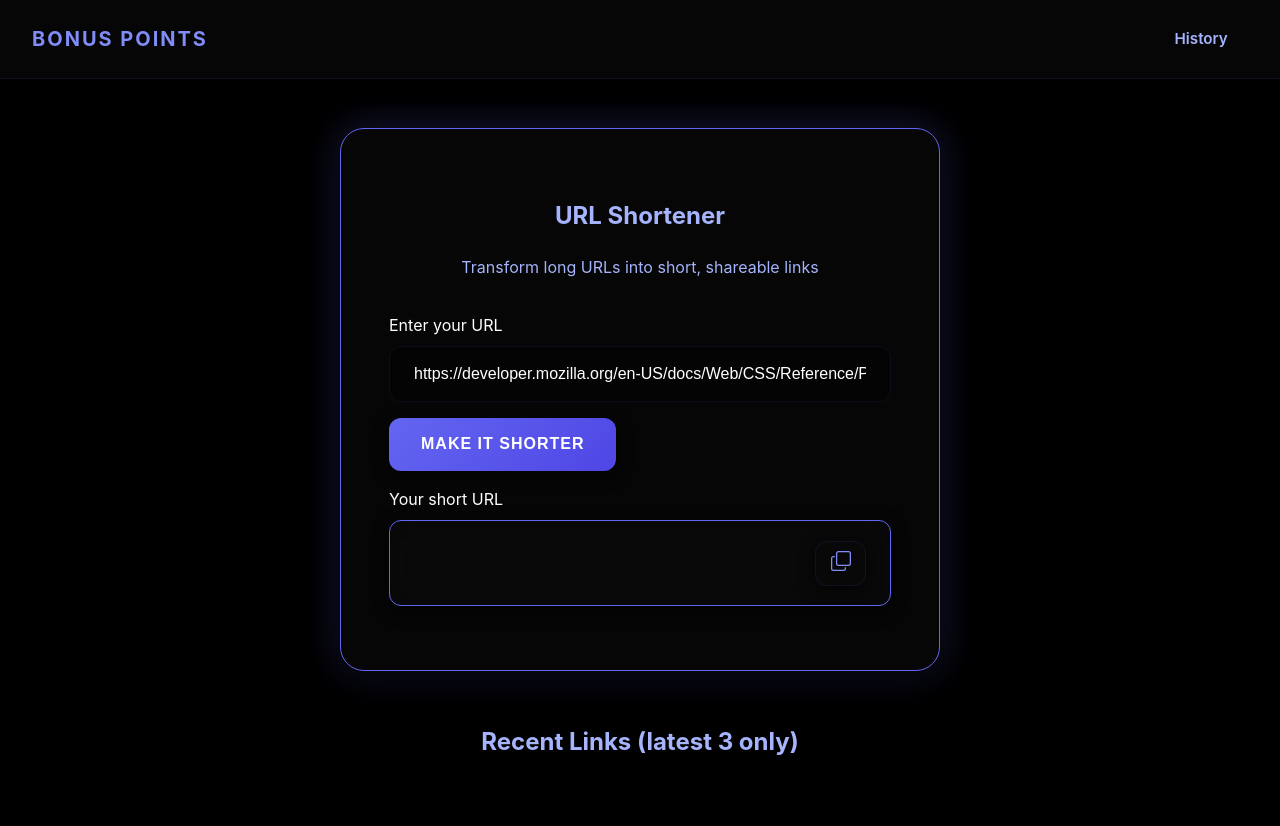
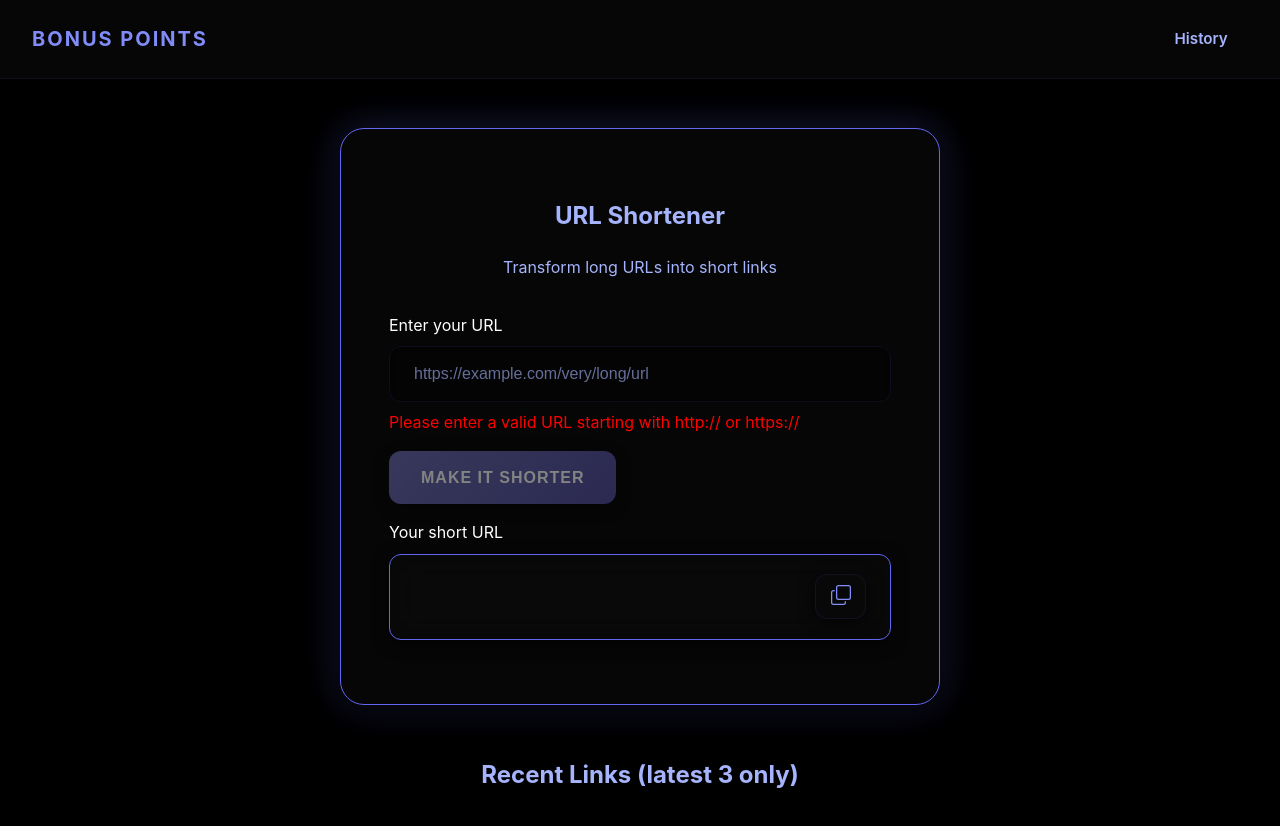
Before and after one commit to Jitkal/BonusPoints-URL-shorten, a React (Vite) app in the folder Url-shorten/: page / in a window 1280 px wide. Shown: the top 826 px of the page. Built offline with nearby package versions, Linux system fonts and the light colour scheme.

Commit message:
validate url error

```diff
--- a/Url-shorten/src/components/ShortenURL.jsx
+++ b/Url-shorten/src/components/ShortenURL.jsx
@@ -45,7 +45,16 @@ const makeShorten = async (longURL,setResult) => {
 
 const ShortenURL=(props)=> {
     const [result, setResult] = useState()
-
+    const [isCorrectURL, setIsCorrectURL] = useState(null)
+    useEffect(() => {
+        const urlRegex = /^(https?:\/\/)[^\s/$.?#].[^\s]*$/i;
+        if (props.longUrl && urlRegex.test(props.longUrl)) {
+            console.log(`valid URL`);
+            setIsCorrectURL(null);
+        } else {
+            setIsCorrectURL('Please enter a valid URL starting with http:// or https://');
+        }
+    }, [props.longUrl]);
     return (
         <div className='Card'>
             <div className='Container'>
@@ -53,22 +62,33 @@ const ShortenURL=(props)=> {
                     <h2>
                         URL Shortener
                     </h2>
-                    <p>Transform long URLs into short, shareable links</p>
+                    <p>Transform long URLs into short links</p>
                 </div>
 
                 <div>
                     <div className='InputWrapper'>
                         <div>Enter your URL</div>
                         <input
-                            type="text"
+                            type="url"
                             value={props.longUrl}
                             onChange={(e) => props.setLongUrl(e.target.value)}
                             placeholder="https://example.com/very/long/url"
                         />
+                        {
+                            isCorrectURL?
+                                <div className='error'>
+                                    {isCorrectURL}
+                                </div>
+                                :<div/>
+                        }
                     </div>
 
 
-                    <button type="submit" onClick={()=>makeShorten(props.longUrl,setResult)}>
+                    <button
+                        type="submit"
+                        disabled={isCorrectURL}
+                        onClick={()=>makeShorten(props.longUrl,setResult)}
+                    >
                         make it shorter
                     </button>
                 </div>
--- a/Url-shorten/src/pages/Home.jsx
+++ b/Url-shorten/src/pages/Home.jsx
@@ -6,7 +6,7 @@ import History from "../components/HistoryURL.jsx";
 import RecentURL from "../components/RecentURL.jsx";
 
 const Home=()=> {
-    const [longUrl, setLongUrl] = useState('https://developer.mozilla.org/en-US/docs/Web/CSS/Reference/Properties/text-transform')
+    const [longUrl, setLongUrl] = useState('')
     const [recent, setRecent] = useState()
     useEffect(()=>{
         setRecent(JSON.parse(sessionStorage.getItem('recently')))
--- a/Url-shorten/src/styles/App.css
+++ b/Url-shorten/src/styles/App.css
@@ -15,7 +15,6 @@
         padding: 5rem 1rem 1rem 1rem;
     }
 }
-
 a {
     color: var(--primary-light);
     text-decoration: none;
--- a/Url-shorten/src/styles/ShortenURL.css
+++ b/Url-shorten/src/styles/ShortenURL.css
@@ -107,6 +107,10 @@ input::placeholder {
     color: var(--text-tertiary);
 }
 
+.error{
+    color: red;
+}
+
 button {
     padding: 1.1rem 2rem;
     border-radius: var(--radius-md);
```
